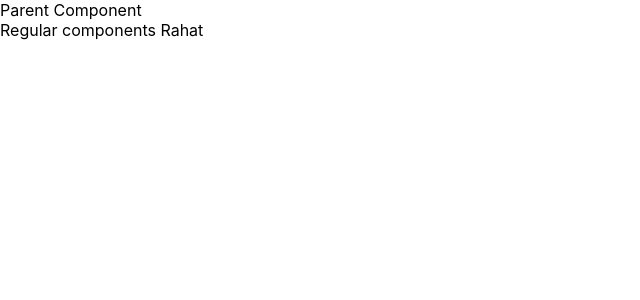
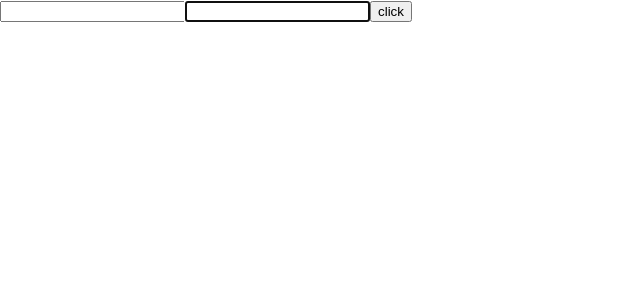
Before and after one commit to found-rahat/myreact, a React (Create React App) app: page / in a window 1280 px wide. Shown: the top 300 px of the page, without its empty margins (0-640 px from the left). Built offline with nearby package versions, Linux system fonts and the light colour scheme.

Commit message:
learn to Ref to focus input field

```diff
--- a/src/App.js
+++ b/src/App.js
@@ -16,11 +16,13 @@ import FragmentDemo from "./FragmentDemo";
 import Table from "./components/Table";
 import ParentComp from "./components/ParentComp";
 // import PureComp from "./components/PureComp";
+import RefDemo from "./components/RefDemo";
 
 function App() {
   return (
     <div className="App">
-      <ParentComp />
+      <RefDemo />
+      {/* <ParentComp /> */}
       {/* <PureComp /> */}
       {/* <Table /> */}
       {/* <FragmentDemo /> */}
--- /dev/null
+++ b/src/components/RefDemo.js
@@ -0,0 +1,32 @@
+import React, { Component } from "react";
+
+export class RefDemo extends Component {
+  constructor(props) {
+    super(props);
+    this.inputRef = React.createRef();
+    this.cbRef = null;
+    this.setCbRef = (event) => {
+      this.cbRef = event;
+    };
+  }
+  componentDidMount() {
+    // this.inputRef.current.focus();
+    if (this.cbRef) {
+      this.cbRef.focus();
+    }
+  }
+  clickHandler = () => {
+    alert(this.inputRef.current.value);
+  };
+  render() {
+    return (
+      <div>
+        <input ref={this.inputRef} />
+        <input ref={this.setCbRef} />
+        <button onClick={this.clickHandler}>click</button>
+      </div>
+    );
+  }
+}
+
+export default RefDemo;
```
